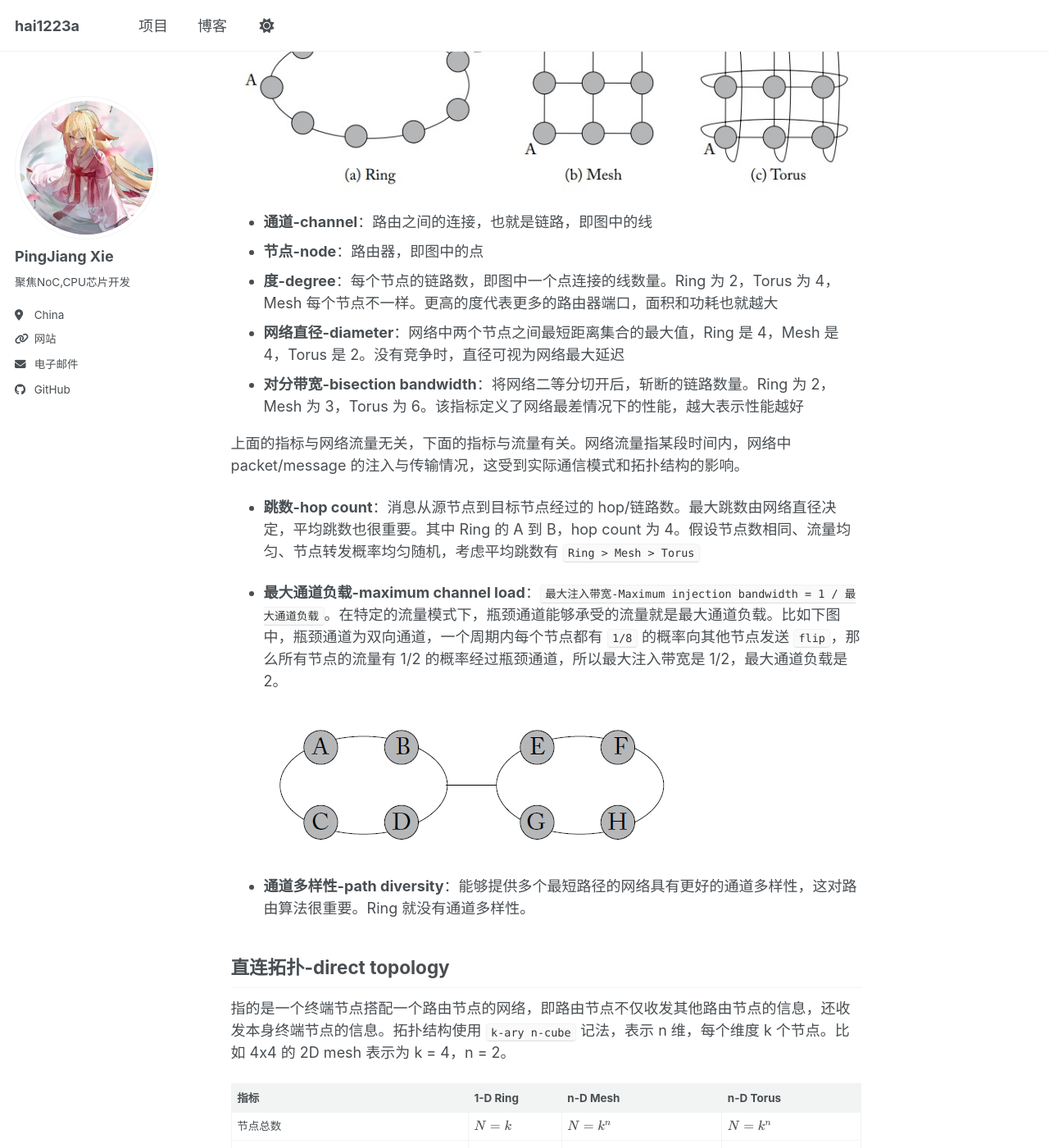
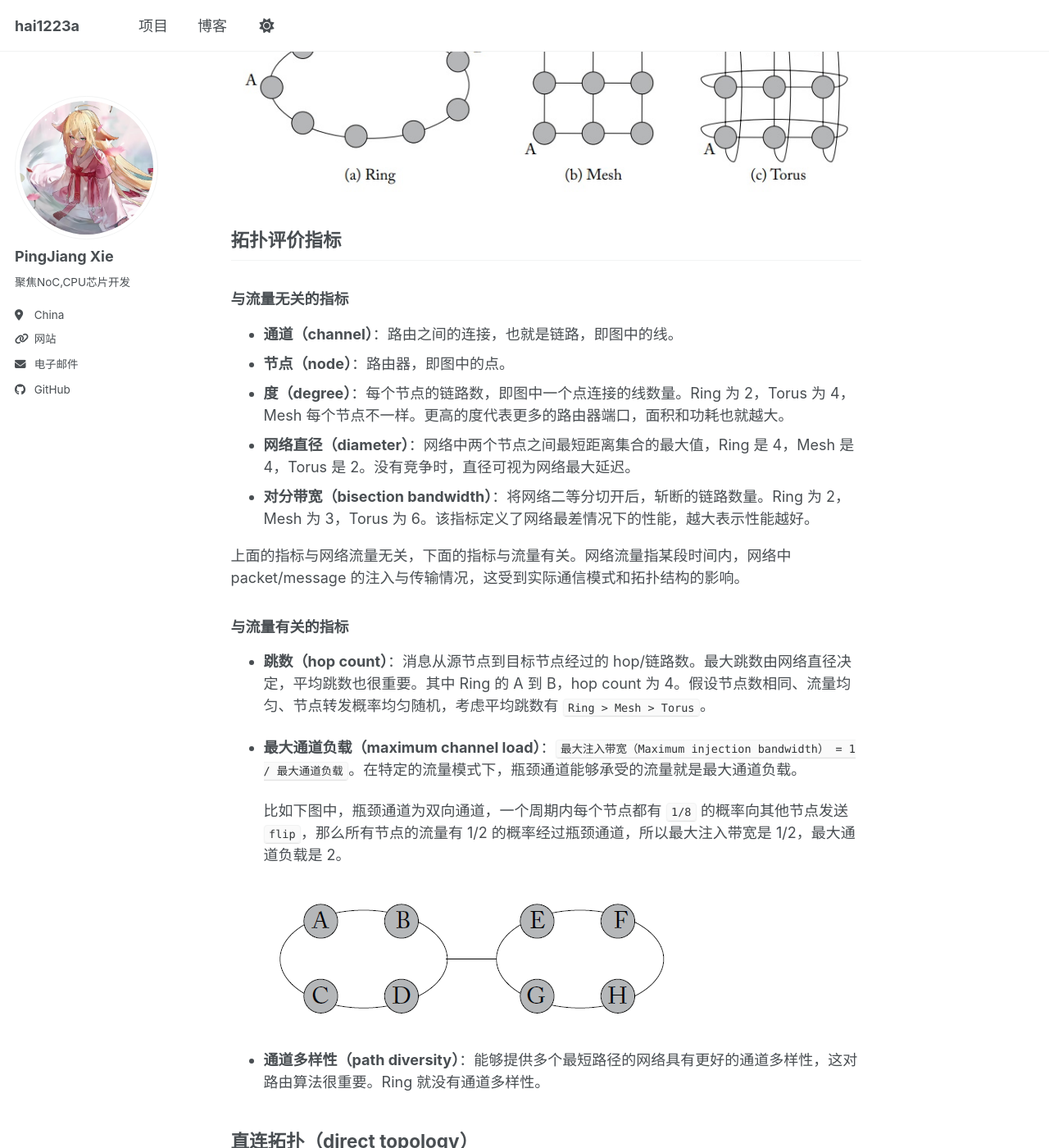
Before and after one commit to hai1223a/hai1223a.github.io, a Jekyll site: the page built from _posts/2026-05-11-NoC-拓扑结构-基础篇.md, in a window 1280 px wide and 1400 px high, scrolled down 291 px. Shown: the whole window at 82% size. Built offline with Jekyll 4.4.1, drawn with Linux system fonts in a browser that asks for light colours; a script bundle is joined from its source files by our own code; library files that are not in the unit come from our copies; comment, search, counter and statistics services are not loaded; some of the changed text lies outside the part shown.

Commit message:
NoC拓扑结构

```diff
--- a/_posts/2026-05-11-NoC-拓扑结构-基础篇.md
+++ b/_posts/2026-05-11-NoC-拓扑结构-基础篇.md
@@ -8,27 +8,36 @@ tags:
   - NoC
   - 学习笔记
 ---
+
 拓扑结构是 NoC 最先确认的部分。为了衡量不同拓扑结构的质量，需要定义一些指标，以下面三种拓扑结构为参考。
 
 ![5](/images/5.jpg)
 
-* **通道-channel**：路由之间的连接，也就是链路，即图中的线
-* **节点-node**：路由器，即图中的点
-* **度-degree**：每个节点的链路数，即图中一个点连接的线数量。Ring 为 2，Torus 为 4，Mesh 每个节点不一样。更高的度代表更多的路由器端口，面积和功耗也就越大
-* **网络直径-diameter**：网络中两个节点之间最短距离集合的最大值，Ring 是 4，Mesh 是 4，Torus 是 2。没有竞争时，直径可视为网络最大延迟
-* **对分带宽-bisection bandwidth**：将网络二等分切开后，斩断的链路数量。Ring 为 2，Mesh 为 3，Torus 为 6。该指标定义了网络最差情况下的性能，越大表示性能越好
+## 拓扑评价指标
+
+### 与流量无关的指标
+
+* **通道（channel）**：路由之间的连接，也就是链路，即图中的线。
+* **节点（node）**：路由器，即图中的点。
+* **度（degree）**：每个节点的链路数，即图中一个点连接的线数量。Ring 为 2，Torus 为 4，Mesh 每个节点不一样。更高的度代表更多的路由器端口，面积和功耗也就越大。
+* **网络直径（diameter）**：网络中两个节点之间最短距离集合的最大值，Ring 是 4，Mesh 是 4，Torus 是 2。没有竞争时，直径可视为网络最大延迟。
+* **对分带宽（bisection bandwidth）**：将网络二等分切开后，斩断的链路数量。Ring 为 2，Mesh 为 3，Torus 为 6。该指标定义了网络最差情况下的性能，越大表示性能越好。
 
 上面的指标与网络流量无关，下面的指标与流量有关。网络流量指某段时间内，网络中 packet/message 的注入与传输情况，这受到实际通信模式和拓扑结构的影响。
 
-* **跳数-hop count**：消息从源节点到目标节点经过的 hop/链路数。最大跳数由网络直径决定，平均跳数也很重要。其中 Ring 的 A 到 B，hop count 为 4。假设节点数相同、流量均匀、节点转发概率均匀随机，考虑平均跳数有 `Ring > Mesh > Torus`
+### 与流量有关的指标
 
-* **最大通道负载-maximum channel load**：`最大注入带宽-Maximum injection bandwidth = 1 / 最大通道负载`。在特定的流量模式下，瓶颈通道能够承受的流量就是最大通道负载。比如下图中，瓶颈通道为双向通道，一个周期内每个节点都有 `1/8` 的概率向其他节点发送 `flip`，那么所有节点的流量有 1/2 的概率经过瓶颈通道，所以最大注入带宽是 1/2，最大通道负载是 2。
+* **跳数（hop count）**：消息从源节点到目标节点经过的 hop/链路数。最大跳数由网络直径决定，平均跳数也很重要。其中 Ring 的 A 到 B，hop count 为 4。假设节点数相同、流量均匀、节点转发概率均匀随机，考虑平均跳数有 `Ring > Mesh > Torus`。
+
+* **最大通道负载（maximum channel load）**：`最大注入带宽（Maximum injection bandwidth） = 1 / 最大通道负载`。在特定的流量模式下，瓶颈通道能够承受的流量就是最大通道负载。
+
+  比如下图中，瓶颈通道为双向通道，一个周期内每个节点都有 `1/8` 的概率向其他节点发送 `flip`，那么所有节点的流量有 1/2 的概率经过瓶颈通道，所以最大注入带宽是 1/2，最大通道负载是 2。
 
   ![4](/images/4.png)
 
-* **通道多样性-path diversity**：能够提供多个最短路径的网络具有更好的通道多样性，这对路由算法很重要。Ring 就没有通道多样性。
+* **通道多样性（path diversity）**：能够提供多个最短路径的网络具有更好的通道多样性，这对路由算法很重要。Ring 就没有通道多样性。
 
-## 直连拓扑-direct topology
+## 直连拓扑（direct topology）
 
 指的是一个终端节点搭配一个路由节点的网络，即路由节点不仅收发其他路由节点的信息，还收发本身终端节点的信息。拓扑结构使用 `k-ary n-cube` 记法，表示 n 维，每个维度 k 个节点。比如 4x4 的 2D mesh 表示为 k = 4，n = 2。
 
@@ -46,7 +55,7 @@ tags:
 | 路由算法实现复杂度          | 很低                       | 简单（DOR / XY）                         | 稍复杂                                    |
 | 工业适用性                  | 小规模                     | 主流 NoC                                 | HPC / 研究更多                            |
 
-## 非直连拓扑-indirect topology
+## 非直连拓扑（indirect topology）
 
 指存在只用于传递信息的交换节点的拓扑网络，比如 **crossbar**、**butterfly**、**Clos network** 和 **fat tree**。其结构如下图。Butterfly 表示方式是 `k-ary n-fly`，包含 $k^n$ 个源/目标节点，共用 n 级交换节点，每级有 $k^{n-1}$ 个交换节点。表格中 Butterfly 的 degree、diameter、hop、最大通道负载都只讨论交换节点之间的情况。
 
@@ -54,11 +63,15 @@ tags:
 
 *图：2-ary 3-fly 的 Butterfly*
 
+### Butterfly 与 Flattened Butterfly
+
 **Butterfly** 结构存在一个变种 Flattened Butterfly，通过将同一行的中间交换节点压缩成一个节点，实现非直连拓扑转换为直连拓扑。
 
 ![image-20260508182315220](/images/12.jpg)
 
 *图：4-ary 4-fly 的 Flattened Butterfly*
+
+### Clos Network 与折叠 Clos
 
 **Clos network** 是三级网络，使用 (m, n, r) 三元表达方式。m 表示中间路由节点数量，r 表示输入/输出节点数量，n 表示每个输入/输出节点对源/目标端口数。该网络的缺点在于难以利用源目标对的局部性。
 
@@ -87,7 +102,7 @@ tags:
 | 路径多样性                  | 低               | 较高                                        |                                    |
 | 是否利用局部性              | 否               | 否                                          | 是                                 |
 
-## 不规则拓扑-irregular topology
+## 不规则拓扑（irregular topology）
 
 并非所有 NoC 都使用标准拓扑。对于可以预先确定通信模式的异构 NoC，可以对标准拓扑结构进行自定义。例如某些节点之间不需要进行通信，某些路由需要更多的端口等，以减少芯片面积和功耗。
 
@@ -100,7 +115,7 @@ tags:
 
 *图：一个 3x4 的标准 mesh 进行自定义得到的新拓扑结构*
 
-## 分层拓扑-hierarchical topology
+## 分层拓扑（hierarchical topology）
 
 多个节点通过一种拓扑结构形成一个集群，多个集群之间通过另一种拓扑结构进行连接。下图展示了两种分层拓扑，图 a 为多核心共享路由节点，这样一个 3x3 的 mesh 网络就携带了 36 个核心，缺点是复杂度高以及突发通信时注入端口带宽会成为瓶颈；图 b 是 32 个核心组成 4 个 ring，4 个 ring 通过一个中心 ring 连接，挑战是中心环的带宽仲裁问题。
 
@@ -109,6 +124,8 @@ tags:
 ## 实现
 
 在物理实现中，拓扑结构的**路由器**和**链路**需要重点考虑。拓扑网络的 degree 越高，物理代价也就越高，所以虽然 ring 的性能较差，但它的 degree 只有 2，相比 mesh 更低。拓扑网络并不是理论上平均 hop 越低就越好，还需要考虑二维物理空间。比如 Torus 的边缘长链路需要使用 folded form 技术来均匀线长，而不是设计一条很长的连线。这会使 Torus 的布线资源达到等规模 mesh 的两倍，使其每跳延迟和能耗更高。
+
+### 物理实现中指标的作用
 
 * **Node degree** 可以近似衡量路由器复杂度，但不能直接衡量链路复杂度。链路开销更依赖总导线数、链路宽度和物理距离，而不是端口数量本身。
 
```
Also changed, not shown: other parts of _posts/2026-05-11-NoC-拓扑结构-基础篇.md (+2 -0 lines).
